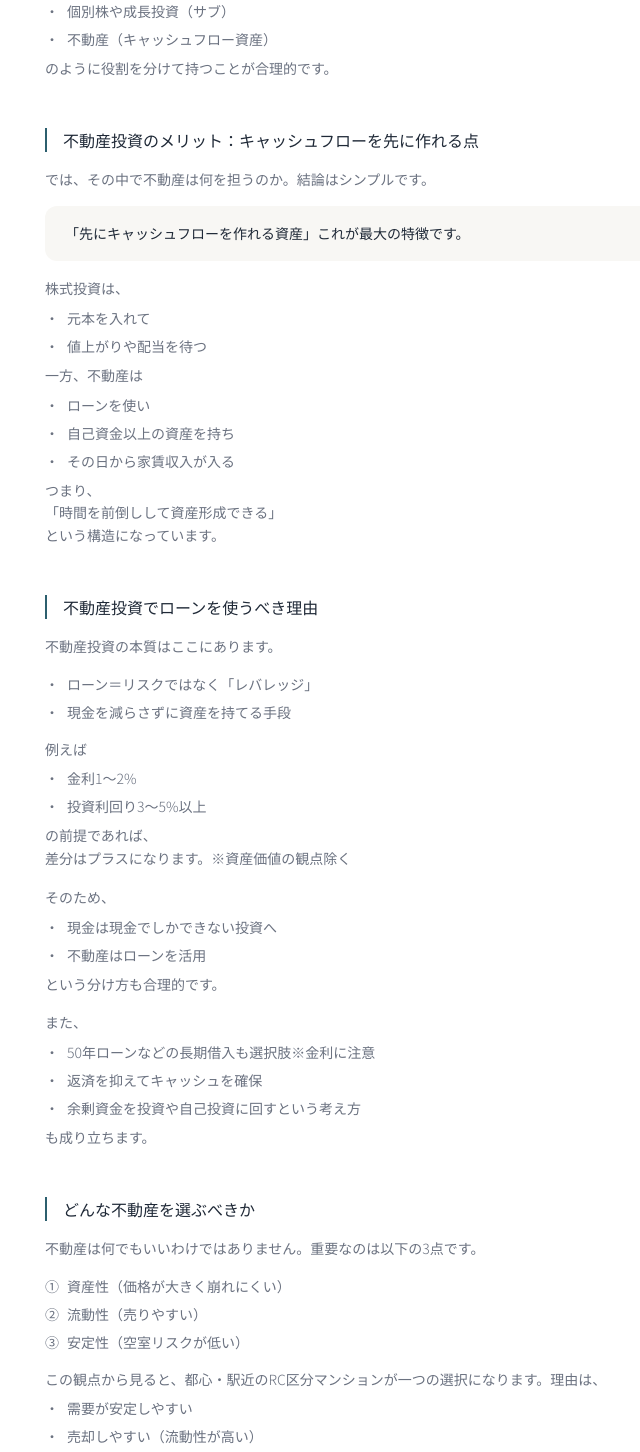
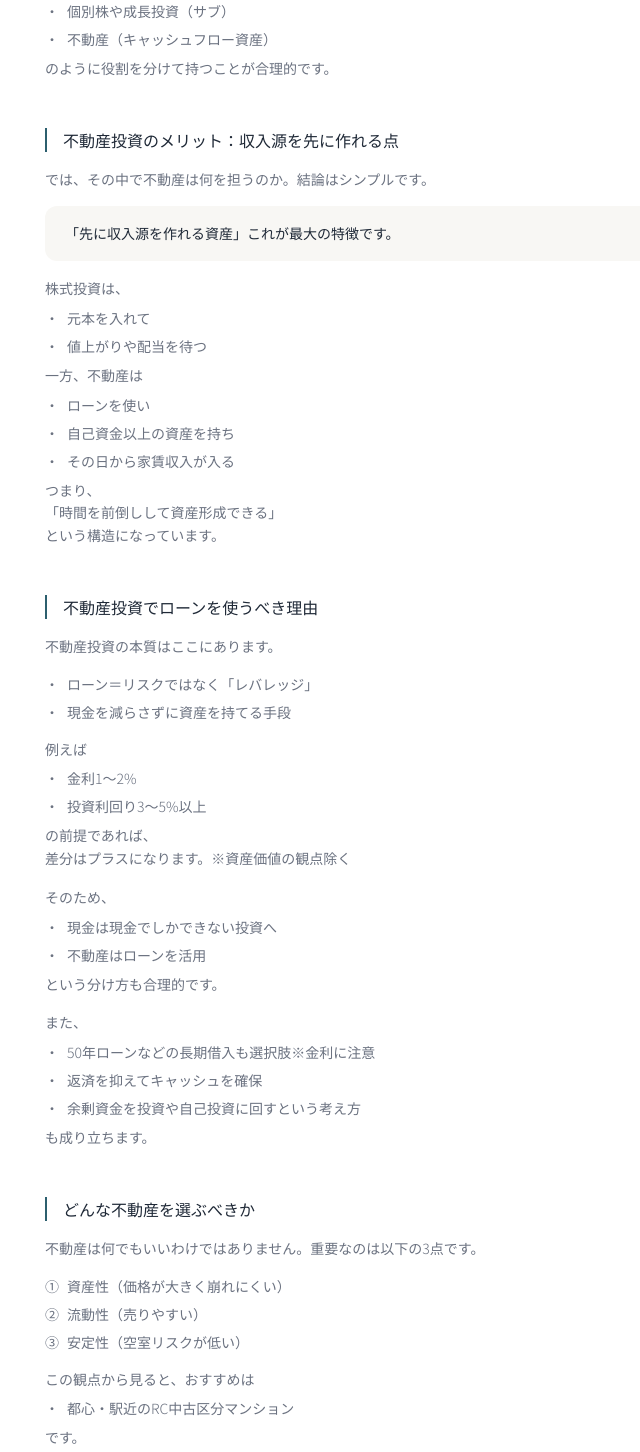
Before and after one commit to idsp0731-gif/onza-estate, a Next.js app: page /investment-guide in a window 1280 px wide. Shown: the part 1600-3052 px from the top of the page, without its empty margins (275-915 px from the left). Built offline with nearby package versions, Linux system fonts and the light colour scheme.

Commit message:
fix: 投資ガイドページのキャッシュフロー→収入源に変更・おすすめ物件の表記修正

```diff
--- a/src/app/investment-guide/page.tsx
+++ b/src/app/investment-guide/page.tsx
@@ -138,13 +138,13 @@ export default function InvestmentGuidePage() {
 
               <section>
                 <h2 className="text-base font-light border-l-2 border-[#2C5F6E] pl-4 mb-4">
-                  不動産投資のメリット：キャッシュフローを先に作れる点
+                  不動産投資のメリット：収入源を先に作れる点
                 </h2>
                 <p className="text-sm leading-relaxed text-[#6B7280] mb-4">
                   では、その中で不動産は何を担うのか。結論はシンプルです。
                 </p>
                 <p className="text-sm leading-relaxed text-[#1F2937] font-light bg-[#f8f7f4] rounded-xl px-5 py-4 mb-4">
-                  「先にキャッシュフローを作れる資産」これが最大の特徴です。
+                  「先に収入源を作れる資産」これが最大の特徴です。
                 </p>
                 <p className="text-sm leading-relaxed text-[#6B7280] mb-2">
                   株式投資は、
@@ -223,7 +223,13 @@ export default function InvestmentGuidePage() {
                   <li className="flex gap-2"><span>③</span><span>安定性（空室リスクが低い）</span></li>
                 </ul>
                 <p className="text-sm leading-relaxed text-[#6B7280] mb-2">
-                  この観点から見ると、都心・駅近のRC区分マンションが一つの選択になります。理由は、
+                  この観点から見ると、おすすめは
+                </p>
+                <ul className="space-y-2 text-sm text-[#6B7280] mb-2">
+                  <li className="flex gap-2"><span>・</span><span>都心・駅近のRC中古区分マンション</span></li>
+                </ul>
+                <p className="text-sm leading-relaxed text-[#6B7280] mb-2">
+                  です。<br />理由は、
                 </p>
                 <ul className="space-y-2 text-sm text-[#6B7280] mb-4">
                   <li className="flex gap-2"><span>・</span><span>需要が安定しやすい</span></li>
@@ -366,7 +372,7 @@ export default function InvestmentGuidePage() {
                 </p>
                 <ul className="space-y-2 text-sm text-[#6B7280] mb-2">
                   <li className="flex gap-2"><span>・</span><span>ローンを使い</span></li>
-                  <li className="flex gap-2"><span>・</span><span>早い段階でキャッシュフローを作り</span></li>
+                  <li className="flex gap-2"><span>・</span><span>早い段階で収入源を作り</span></li>
                   <li className="flex gap-2"><span>・</span><span>長期的に資産を積み上げる</span></li>
                 </ul>
                 <p className="text-sm leading-relaxed text-[#6B7280]">
```
